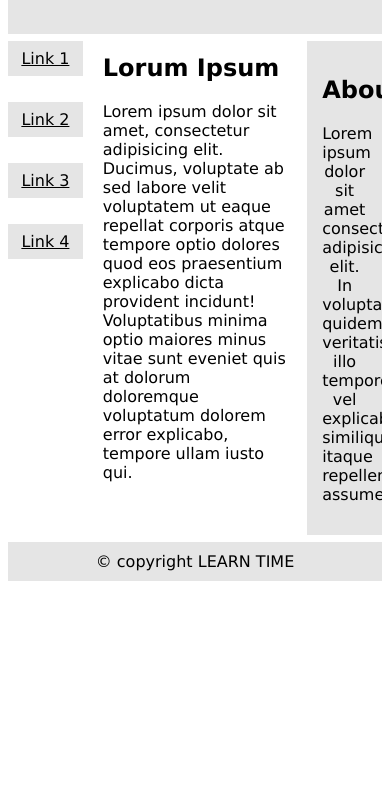
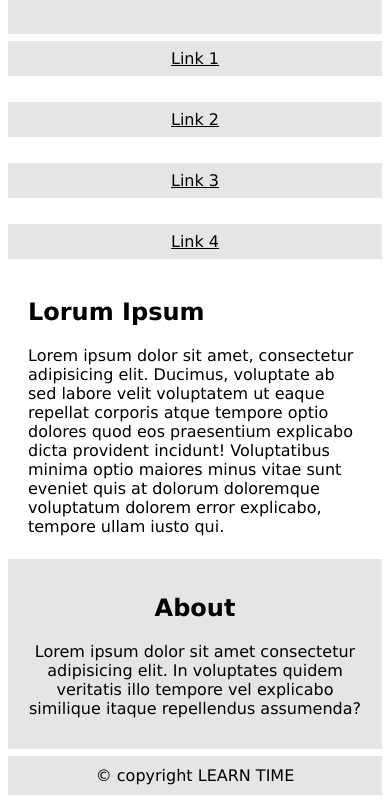
Before and after one commit to rko0211/Responsive-website, a plain HTML site: page index.html in a window 390 px wide. Shown: the part 85-888 px from the top of the page. Before the commit the page ends 844 px from the top, so only its background shows below. Drawn offline with Linux system fonts and the light colour scheme.

Commit message:
Add comas

```diff
--- a/style.css
+++ b/style.css
@@ -45,7 +45,7 @@
 @media only screen and (max-width: 620px )
 {
     /* For mobile Phones  */
-     .menu .main .right{
+     .menu, .main, .right{
         width: 100%;
      }
 }
```
